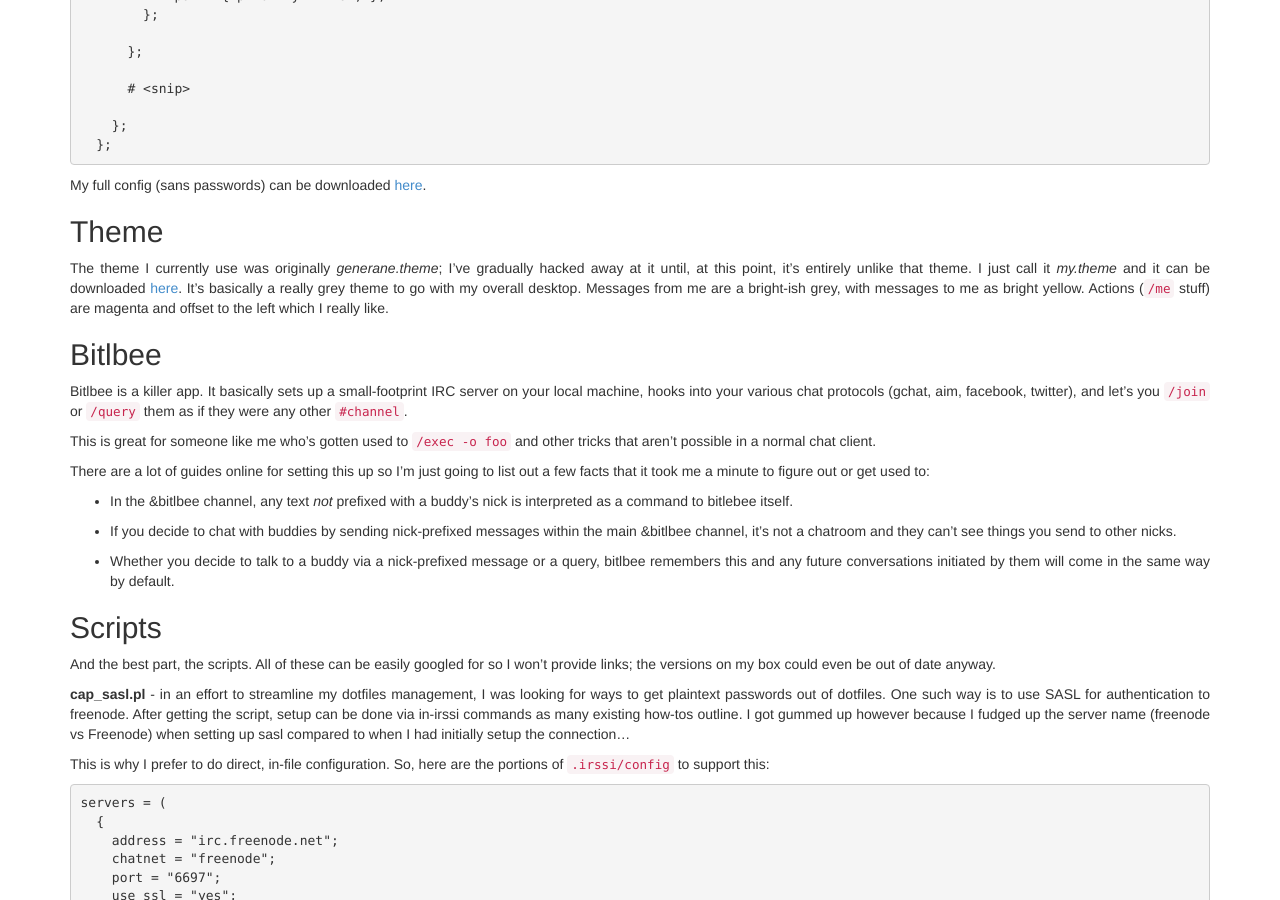
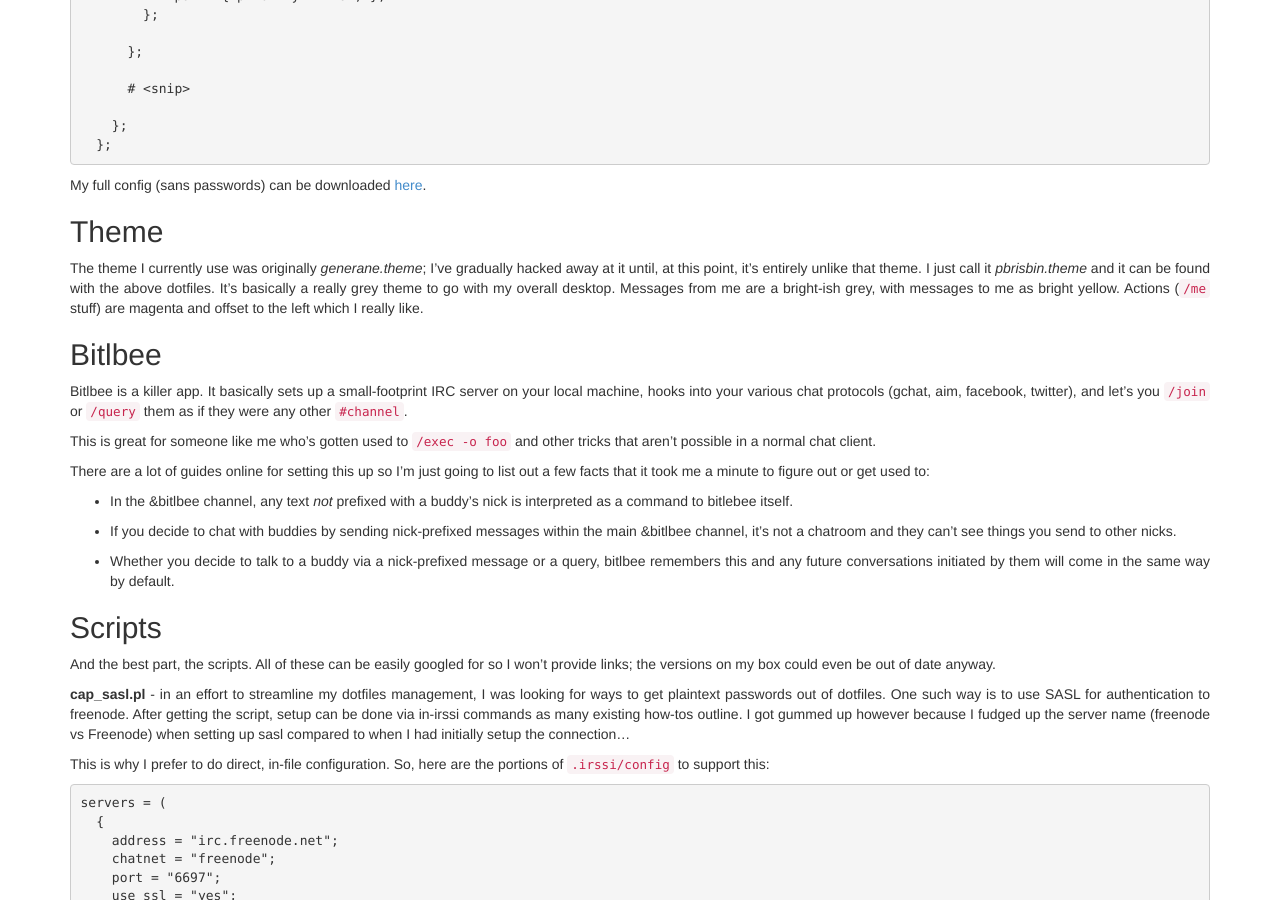
Before and after one commit to pbrisbin/pbrisbin.com, a Jekyll site: the page built from _posts/2010-03-20-irssi.md, in a window 1280 px wide and 900 px high, scrolled down 1658 px. Built offline with Jekyll 4.4.1, drawn with Linux system fonts in a browser that asks for light colours.

Commit message:
Fix some dotfiles-related dead links

```diff
--- a/_posts/2010-03-20-irssi.md
+++ b/_posts/2010-03-20-irssi.md
@@ -93,13 +93,11 @@
 
 The theme I currently use was originally *generane.theme*; I've
 gradually hacked away at it until, at this point, it's entirely
-unlike that theme. I just call it *my.theme* and it can be
-downloaded
-[here](http://github.com/pbrisbin/dotfiles/blob/master/.irssi/my.theme).
-It's basically a really grey theme to go with my overall desktop.
-Messages from me are a bright-ish grey, with messages to me as
-bright yellow. Actions (`/me` stuff) are magenta and offset to the
-left which I really like.
+unlike that theme. I just call it *pbrisbin.theme* and it can be found
+with the above dotfiles. It's basically a really grey theme to go with
+my overall desktop. Messages from me are a bright-ish grey, with
+messages to me as bright yellow. Actions (`/me` stuff) are magenta and
+offset to the left which I really like.
 
 ## Bitlbee
 
```
Also changed, not shown: _posts/2009-12-05-dvdcopy.md (+0 -3 lines), _posts/2009-12-05-mutt_gmail_offlineimap.md (+1 -1 lines), _posts/2009-12-05-two_accounts_in_mutt.md (+1 -1 lines), _posts/2010-07-26-web_preview.md (+5 -5 lines), _posts/2013-05-30-faster_mail.md (+1 -1 lines).
